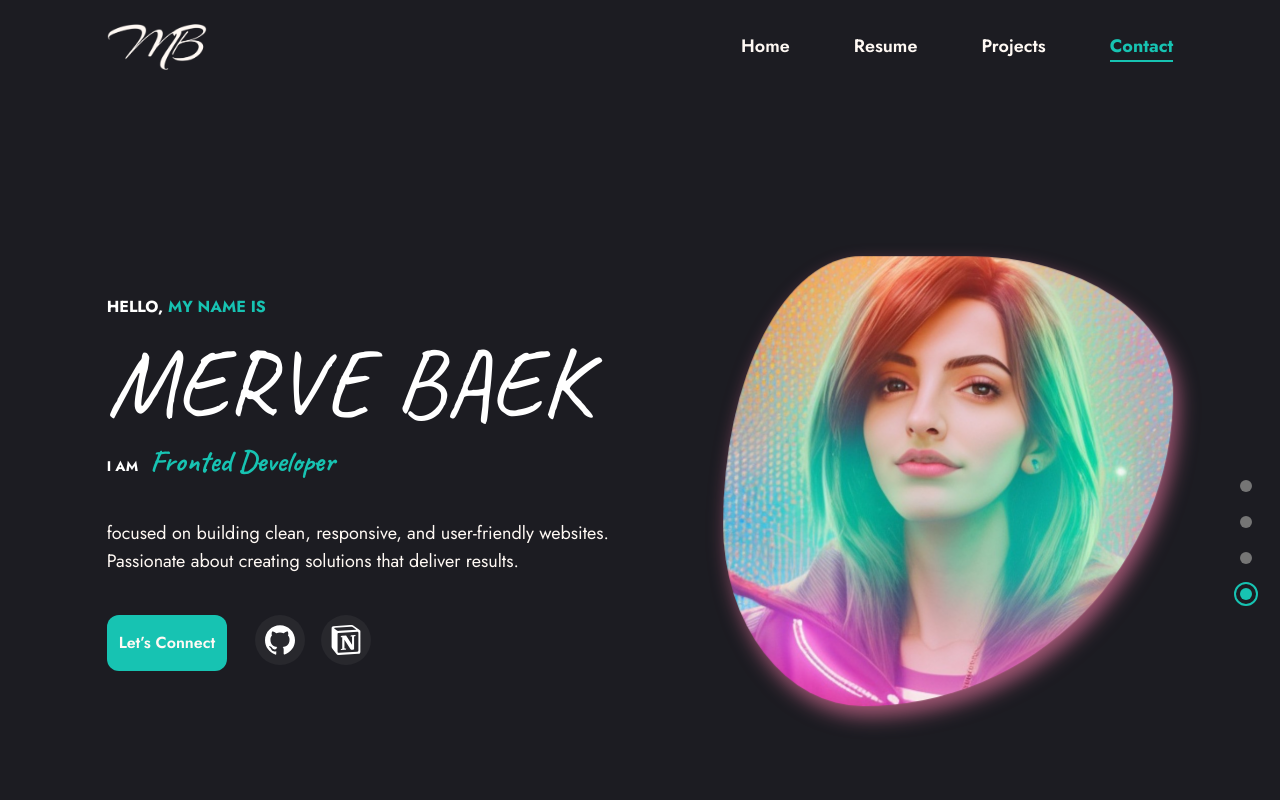
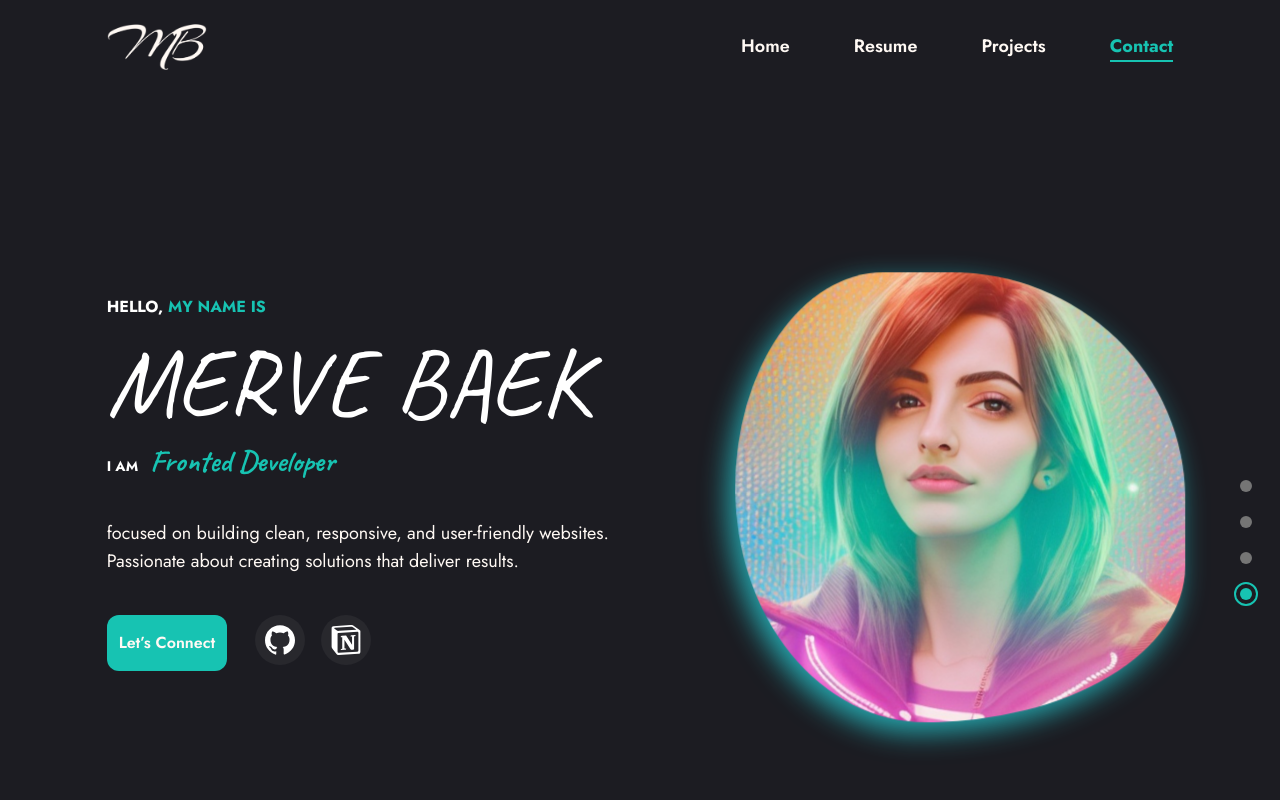
Before and after one commit to baekmerve/portfolioWebsite, a React (Vite) app: page / in a window 1280 px wide. Shown: the top 800 px of the page. Built offline with nearby package versions, Linux system fonts and the light colour scheme.

Commit message:
keyframe edit

```diff
--- a/tailwind.config.js
+++ b/tailwind.config.js
@@ -26,36 +26,23 @@ module.exports = {
       },
 
       animation: {
-        borderMove: "border_move 5s ease-in-out infinite",
-        colorChange: "colorChange 6s infinite ease-in-out",
+        borderMove: "border_move 8s ease-in-out infinite 1s",
+        colorChange: "colorChange 8s infinite ease-in-out 1s",
       },
       keyframes: {
         colorChange: {
           "0%, 100%": {
             background: "#ff7eb3",
-            boxShadow: "5px 10px 20px rgba(255, 126, 179, 0.6)",
+            boxShadow: "5px -10px 20px rgba(255, 126, 179, 0.6)",
             transform: "translate(0, 0)",
-            borderRadius: "30% 45% 70% 30% / 60% 30% 70% 40%",
-          },
-          "25%": {
-            background: "#ff8c00",
-            boxShadow: "5px 10px 20px rgba(255, 140, 0, 0.6)",
-            transform: "translate(5px, 5px)",
-            borderRadius: "50% 60% 40% 60% / 50% 40% 60% 50%",
+            borderRadius: "60% 40% 30% 70% / 60% 30% 70% 40%",
           },
           "50%": {
-            background: "#7eb3ff",
-            boxShadow: "10px 15px 30px rgba(126, 179, 255, 0.8)",
-            transform: "translate(10px, 15px)",
-            borderRadius: "40% 50% 30% 70% / 60% 40% 60% 50%",
+            background: "#00ffff",
+            boxShadow: "-10px 15px 30px rgba(0, 255, 255, 0.7)",
+            transform: "translate(15px, 20px)",
+            borderRadius: "30% 60% 70% 40% / 50% 60% 30% 60%",
           },
-          "75%": {
-            background: "#00ffff",
-            boxShadow: "10px 15px 30px rgba(0, 255, 255, 0.7)",
-            transform: "translate(15px, 20px)",
-            borderRadius: "60% 30% 60% 40% / 50% 30% 40% 70%",
-          },
-
         },
 
         border_move: {
```
